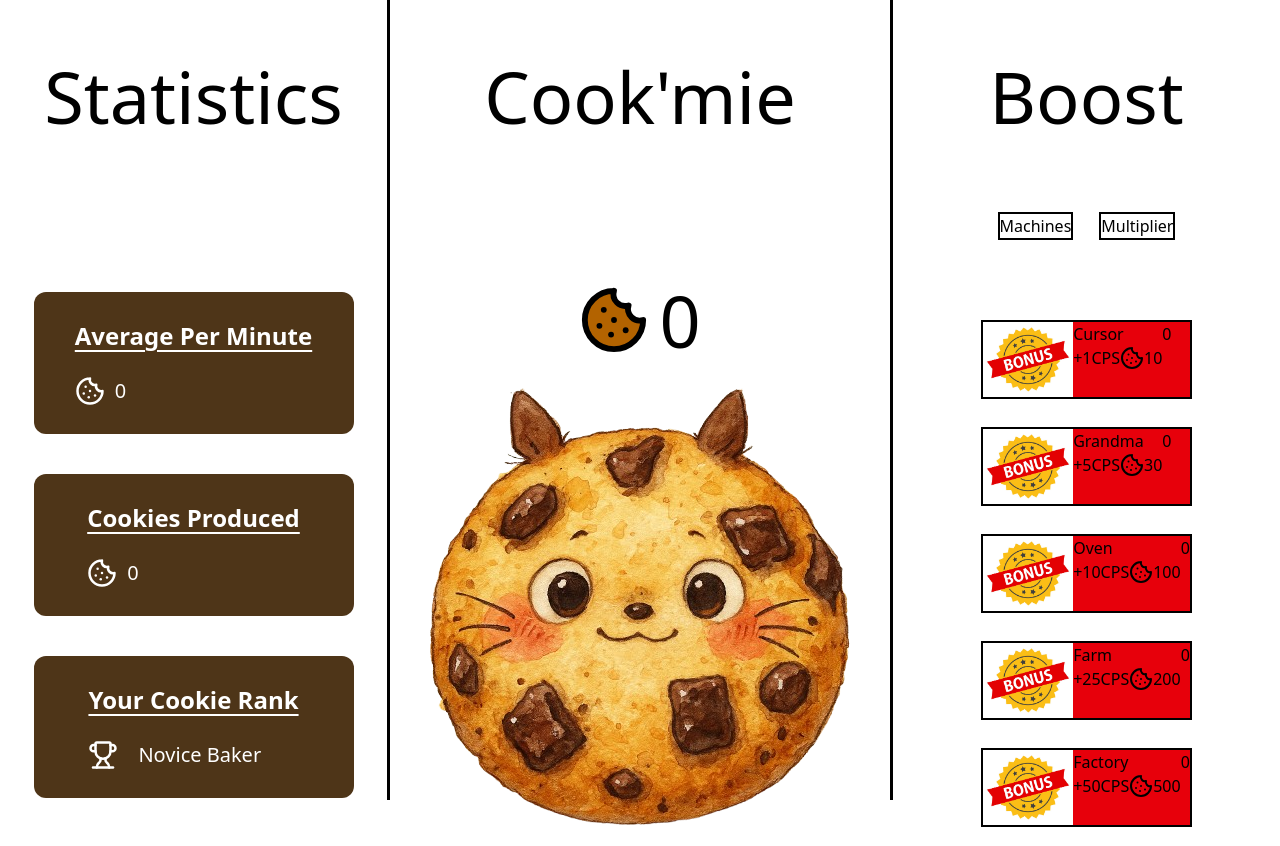
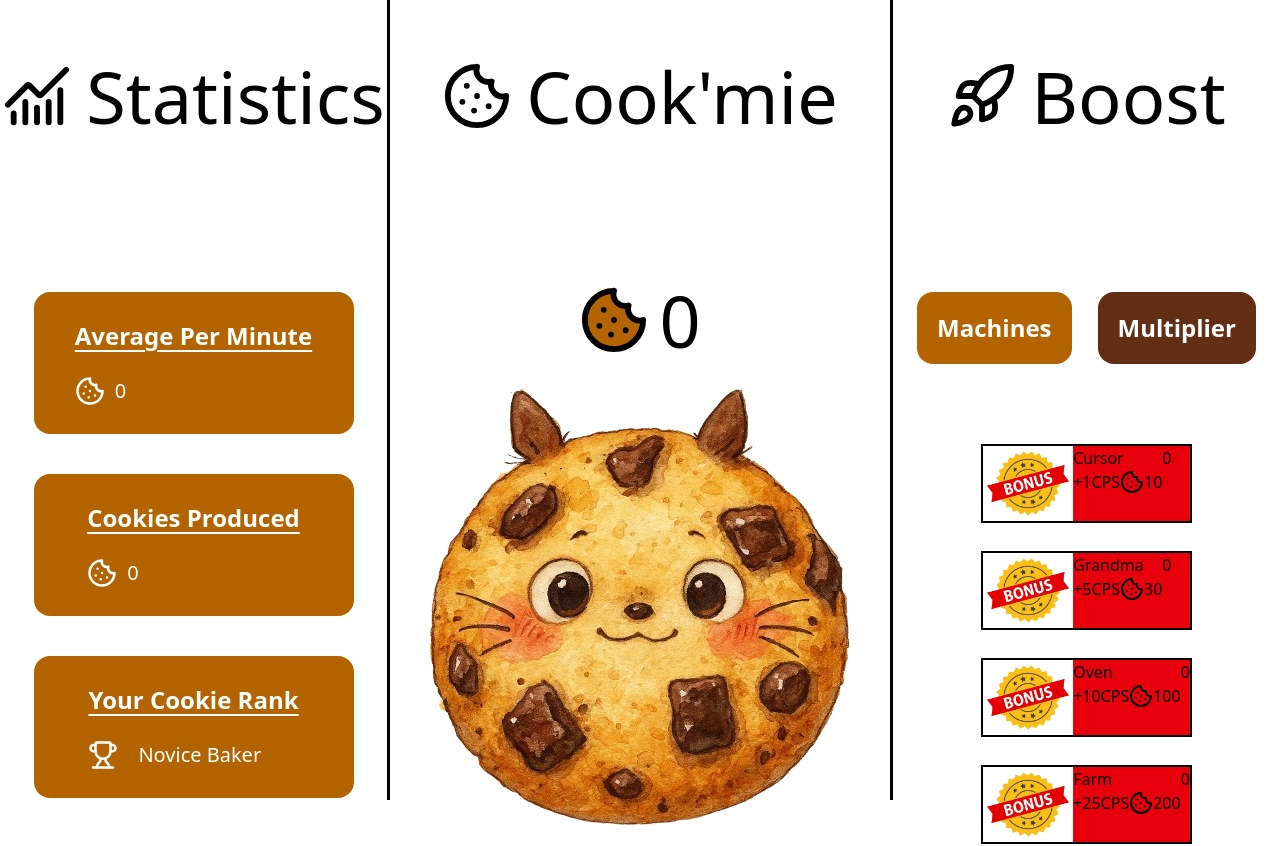
Before and after one commit to chealeanpenhchakrith/CookMie, a Vue app: page / in a window 1280 px wide. Shown: the top 846 px of the page. Built offline with nearby package versions, Linux system fonts and the light colour scheme.

Commit message:
Style machines and multiplier button switch on/off

```diff
--- a/src/components/Header.vue
+++ b/src/components/Header.vue
@@ -1,6 +1,6 @@
 <template>
-  <div class="flex flex-row gap-x-3.5">
-    <!-- <div v-html="icon"></div> -->
+  <div class="flex flex-row gap-x-3.5 items-center">
+    <div v-html="icon"></div>
     <h1 class="text-7xl">{{ title }}</h1>
   </div>
 </template>
--- a/src/components/StatisticCard.vue
+++ b/src/components/StatisticCard.vue
@@ -1,5 +1,7 @@
 <template>
-  <div class="bg-[#4e3518] rounded-xl text-white w-80 flex justify-center py-7">
+  <div
+    class="bg-[#b36300] rounded-2xl text-white w-80 flex justify-center py-7"
+  >
     <div class="flex flex-col gap-6">
       <h1 class="font-bold text-2xl underline underline-offset-5">
         {{ title }}
--- a/src/components/right.vue
+++ b/src/components/right.vue
@@ -1,11 +1,29 @@
 <template>
   <div class="flex flex-1 flex-col items-center">
     <Header class="mt-15" title="Boost" :icon="charIcon" />
-    <div class="flex flex-row mt-20 gap-6.5 mb-20">
-      <button class="border-2" @click="toggle">Machines</button>
-      <button class="border-2" @click="toggle">Multiplier</button>
+    <div class="flex flex-row gap-6.5 mt-40 mb-20">
+      <button
+        :class="
+          machinesTab
+            ? 'rounded-2xl px-5 py-5 text-2xl font-bold bg-[#b36300] text-white'
+            : 'rounded-2xl px-5 py-5 text-2xl font-bold bg-[#632e13] text-white'
+        "
+        @click="toogleMachines"
+      >
+        Machines
+      </button>
+      <button
+        :class="
+          multiplierTab
+            ? 'rounded-2xl px-5 py-5 text-2xl font-bold bg-[#b36300] text-white'
+            : 'rounded-2xl px-5 py-5 text-2xl font-bold bg-[#632e13] text-white'
+        "
+        @click="toogleMultiplier"
+      >
+        Multiplier
+      </button>
     </div>
-    <div v-if="machinesTab" class="flex flex-col gap-7">
+    <div class="flex flex-col gap-7" v-if="machinesTab">
       <Machines
         @click="store.cookieProduced >= 10 ? cursorBonus() : null"
         :class="
@@ -130,14 +148,20 @@ import Multiplier from "./Multiplier.vue";
 import { useStore } from "@/store";
 
 const store = useStore();
+const multiplierTab = ref(false);
 const machinesTab = ref(true);
 
 const charIcon = `<svg xmlns="http://www.w3.org/2000/svg" width="70" height="70" viewBox="0 0 24 24" fill="none" stroke="currentColor" stroke-width="2" stroke-linecap="round" stroke-linejoin="round" class="lucide lucide-rocket-icon lucide-rocket"><path d="M4.5 16.5c-1.5 1.26-2 5-2 5s3.74-.5 5-2c.71-.84.7-2.13-.09-2.91a2.18 2.18 0 0 0-2.91-.09z"/><path d="m12 15-3-3a22 22 0 0 1 2-3.95A12.88 12.88 0 0 1 22 2c0 2.72-.78 7.5-6 11a22.35 22.35 0 0 1-4 2z"/><path d="M9 12H4s.55-3.03 2-4c1.62-1.08 5 0 5 0"/><path d="M12 15v5s3.03-.55 4-2c1.08-1.62 0-5 0-5"/></svg>`;
 
-function toggle() {
-  machinesTab.value = !machinesTab.value;
+function toogleMultiplier() {
+  multiplierTab.value = true;
+  machinesTab.value = false;
 }
 
+function toogleMachines() {
+  machinesTab.value = true;
+  multiplierTab.value = false;
+}
 function cursorBonus() {
   store.averageCookie += 1;
   store.cookieProduced -= 10;
```
